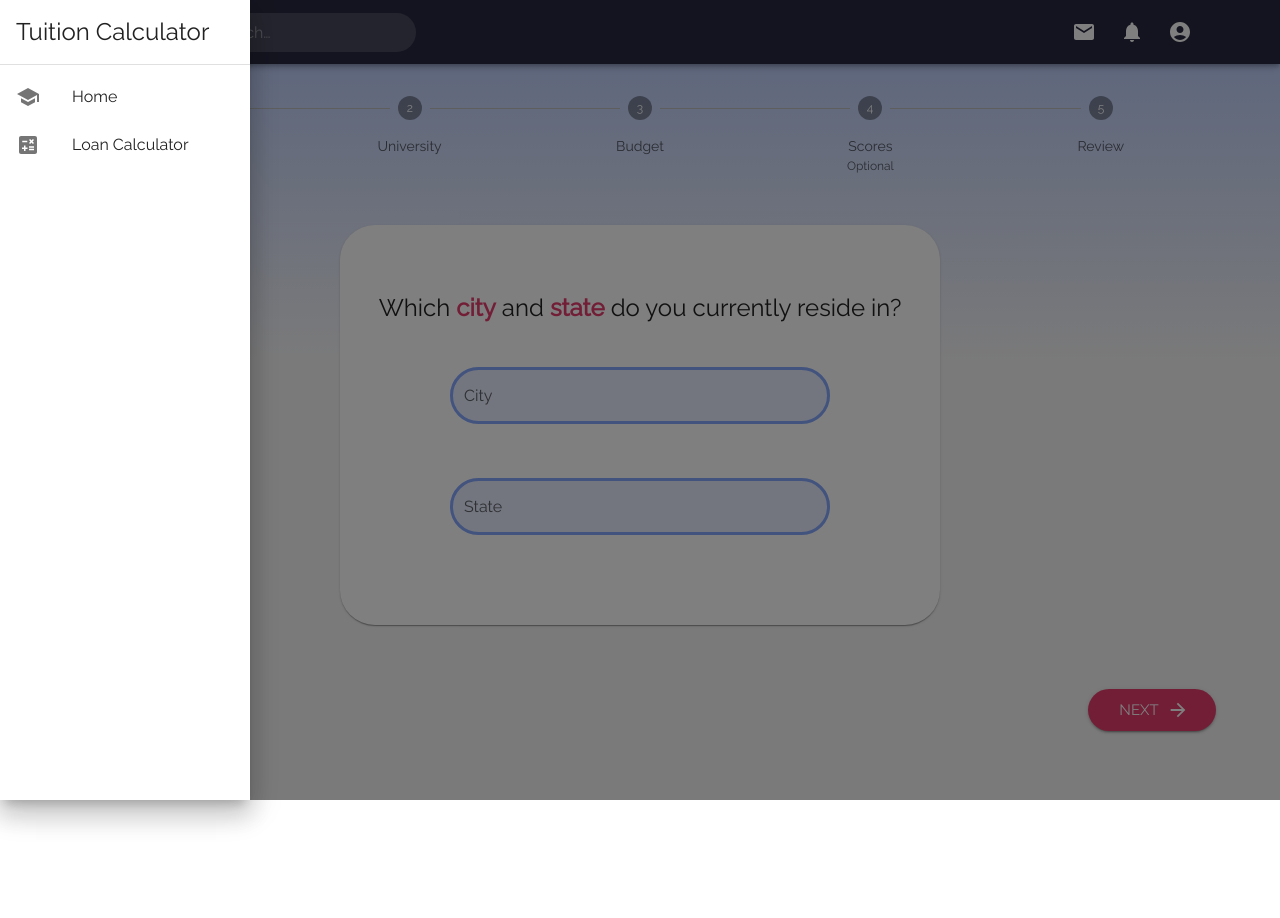
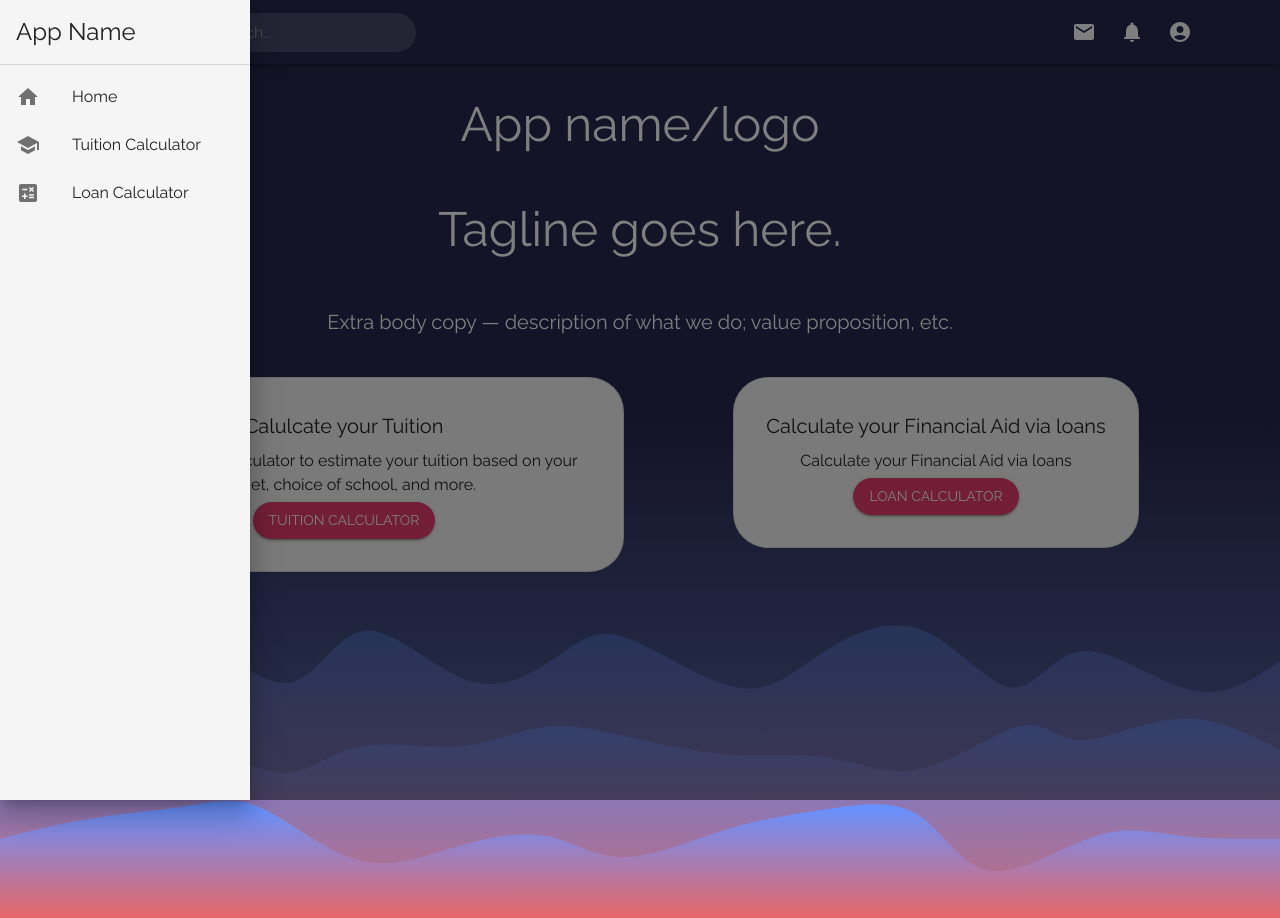
Before and after one commit to JohnRader/tuition-calculator, a Next.js app: page / in a window 1280 px wide. Both pictures are taken after a click on the button 100 px from the left and 32 px from the top of the page. Before the commit the page ends 800 px from the top, so only its background shows below. Built offline with nearby package versions, Linux system fonts and the light colour scheme.

Commit message:
landing page, theme update, added svg

```diff
--- a/src/components/AppHeader/index.tsx
+++ b/src/components/AppHeader/index.tsx
@@ -26,6 +26,7 @@ import {
   MoreVert as MoreIcon,
   Calculate as CalculateIcon,
   School as SchoolIcon,
+  Home as HomeIcon,
 } from '@mui/icons-material';
 import {
   useState, MouseEvent, ReactElement, useEffect,
@@ -178,15 +179,23 @@ export default function AppHeader() {
       onClick={toggleDrawer(false)}
       onKeyDown={toggleDrawer(false)}
     >
-      <Typography variant="h5" padding="1rem">Tuition Calculator</Typography>
+      <Typography variant="h5" padding="1rem">App Name</Typography>
       <Divider />
       <List>
         <ListItem key={Route.HOME} disablePadding>
           <ListItemButton onClick={() => goToRoute(Route.HOME)}>
             <ListItemIcon>
+              <HomeIcon />
+            </ListItemIcon>
+            <ListItemText primary="Home" />
+          </ListItemButton>
+        </ListItem>
+        <ListItem key={Route.TUITION_CALCULATOR} disablePadding>
+          <ListItemButton onClick={() => goToRoute(Route.TUITION_CALCULATOR)}>
+            <ListItemIcon>
               <SchoolIcon />
             </ListItemIcon>
-            <ListItemText primary="Home" />
+            <ListItemText primary="Tuition Calculator" />
           </ListItemButton>
         </ListItem>
         <ListItem key={Route.LOAN_CALCULATOR} disablePadding>
--- a/src/components/HorizontalFormStepper/index.tsx
+++ b/src/components/HorizontalFormStepper/index.tsx
@@ -31,10 +31,11 @@ function FormActions(props: FormActionsProps) {
         <>
           <Box sx={{ flex: '1 1 auto' }} />
           <Button
-            color="primary"
-            variant="outlined"
+            variant="contained"
             size="large"
-            sx={{ mr: 4, minWidth: '128px' }}
+            sx={{
+              mr: 4, minWidth: '128px', backgroundColor: 'whitesmoke', color: 'black',
+            }}
             onClick={formActions.RESET}
           >
             Reset
@@ -55,11 +56,12 @@ function FormActions(props: FormActionsProps) {
         <>
           {/* Back, Skip, and Next actions */}
           <Button
-            color="primary"
-            variant="outlined"
+            variant="contained"
             disabled={currentStep === 0}
             onClick={formActions.BACK}
-            sx={{ mr: 4, minWidth: '128px' }}
+            sx={{
+              mr: 4, minWidth: '128px', backgroundColor: 'whitesmoke', color: 'black',
+            }}
             size="large"
           >
             Back
@@ -67,10 +69,9 @@ function FormActions(props: FormActionsProps) {
           <Box sx={{ flex: '1 1 auto' }} />
           {isStepOptional(currentStep) && (
           <Button
-            color="primary"
             variant="text"
             onClick={formActions.SKIP}
-            sx={{ mr: 2, minWidth: '128px' }}
+            sx={{ mr: 2, minWidth: '128px', color: 'whitesmoke' }}
             size="large"
           >
             Skip
--- a/src/components/OnboardingForm/FormQuestion.tsx
+++ b/src/components/OnboardingForm/FormQuestion.tsx
@@ -1,5 +1,5 @@
 import {
-  TextField, Slider, Typography, Box, Card, Slide, IconButton, Autocomplete,
+  TextField, Slider, Typography, Box, Card, Slide, IconButton, Autocomplete, Grow,
 } from '@mui/material';
 import type { Dispatch, ReactNode, SetStateAction } from 'react';
 import { Edit } from '@mui/icons-material';
@@ -19,6 +19,7 @@ import {
   OnboardingFormAction,
 
 } from '@/types';
+import { theme } from '@/styles/theme';
 
 function classes(input: OnboardingFormInput) {
   const inputClasses: Record<OnboardingFormInput, string> = {
@@ -53,6 +54,7 @@ function LocationStep({
   return (
     <Slide direction="right" in mountOnEnter unmountOnExit>
       <Card
+        variant="outlined"
         sx={{
           height: '400px',
           maxWidth: '600px',
@@ -128,6 +130,7 @@ function UniversityStep({
   return (
     <Slide direction="right" in mountOnEnter unmountOnExit>
       <Card
+        variant="outlined"
         sx={{
           height: '400px',
           maxWidth: '600px',
@@ -186,6 +189,7 @@ function BudgetStep({
   return (
     <Slide direction="right" in mountOnEnter unmountOnExit>
       <Card
+        variant="outlined"
         sx={{
           height: '400px',
           maxWidth: '600px',
@@ -235,6 +239,7 @@ function ScoresStep({
   return (
     <Slide direction="right" in mountOnEnter unmountOnExit>
       <Card
+        variant="outlined"
         sx={{
           height: '400px',
           maxWidth: '600px',
@@ -304,7 +309,6 @@ function ReviewStep({
     return stepMap[stepName];
   };
 
-  const goToStep = (stepName: string) => {
   const stepMap: Record<string, OnboardingFormStep> = {
     LOCATION: OnboardingFormStep.LOCATION,
     UNIVERSITY: OnboardingFormStep.UNIVERSITY,
@@ -312,8 +316,7 @@ function ReviewStep({
     SCORES: OnboardingFormStep.SCORES,
   };
 
-    return setStep(stepMap[stepName]);
-  };
+  const goToStep = (stepName: string) => setStep(stepMap[stepName]);
 
   const stepNames = EnumKeysToArray(OnboardingFormStep);
 
@@ -330,24 +333,33 @@ function ReviewStep({
   };
 
   return (
-    <Box display="flex" flexDirection="column" gap={4} flexGrow="1" alignItems="center" padding="0 1rem">
+    <Box
+      display="flex"
+      flexDirection="column"
+      gap={4}
+      flexGrow="1"
+      alignItems="center"
+      paddingX="1rem"
+      paddingBottom="2rem"
+    >
       <QuestionHeader questionId={OnboardingFormStep.REVIEW} />
       {stepNames.map((key) => (
         <Box key={key} sx={{ width: { xs: '100%', md: '600px' } }}>
           {
             key !== stepNames[stepNames.length - 1]
             && (
+            <Grow in {...{ timeout: (stepMap[key] * 1000) }}>
               <Card variant="outlined" sx={{ padding: '1rem 2rem' }}>
                 <Box key={key} display="flex" flexGrow="1" flexDirection="column" gap={2}>
                   <Box display="flex" justifyContent="space-between" alignItems="center">
-                  <Typography variant="h4" color="secondary">
+                    <Typography variant="h5" color="secondary">
                       {toTitleCase(key)}
                     </Typography>
                     <IconButton sx={{ ml: 2 }} onClick={() => goToStep(key)}><Edit color="primary" /></IconButton>
                   </Box>
 
                   { Object.entries(stepFormValues(key)).map(([formStateKey, formStateValue]) => (
-                  <Box key={`${formStateKey}`} display="flex" gap={1}>
+                    <Box key={`${formStateKey}`} display="flex" gap={1} alignItems="center">
                       <Typography variant="body1">
                         { toTitleCase(formStateKey) }
                         :
@@ -356,10 +368,10 @@ function ReviewStep({
                         { stepValue(formStateKey, formStateValue) }
                       </Typography>
                     </Box>
-
                   ))}
                 </Box>
               </Card>
+            </Grow>
             )
           }
         </Box>
--- a/src/components/OnboardingForm/QuestionHeader.tsx
+++ b/src/components/OnboardingForm/QuestionHeader.tsx
@@ -64,7 +64,7 @@ export default function QuestionHeader({ questionId }: { questionId: OnboardingF
         />
       </Typography>
     ),
-    [OnboardingFormStep.REVIEW]: (<Typography variant="h3" textAlign="center">Review your info</Typography>),
+    [OnboardingFormStep.REVIEW]: (<Typography variant="h4" textAlign="center">Review your info</Typography>),
   };
 
   return questionHeaders[questionId];
--- a/src/pages/index.tsx
+++ b/src/pages/index.tsx
@@ -1,8 +1,14 @@
 import Head from 'next/head';
-import OnboardingForm from '@/components/OnboardingForm';
+import {
+  Grid, Card, Typography, Box, Button,
+} from '@mui/material';
+import { useRouter } from 'next/router';
 import PageWrapper from '@/components/PageWrapper';
+import { Route } from '@/types';
 
-export default function RootPage() {
+export default function HomePage() {
+  const router = useRouter();
+
   return (
     <>
       <Head>
@@ -12,7 +18,79 @@ export default function RootPage() {
         <link rel="icon" href="/favicon.ico" />
       </Head>
 
-      <PageWrapper page={<OnboardingForm />} />
+      <PageWrapper page={(
+        <Box
+          display="flex"
+          height="100%"
+          flexDirection="column"
+          paddingTop={4}
+          textAlign="center"
+          gap={4}
+        >
+          <Typography variant="h3" gutterBottom>
+            App name/logo
+          </Typography>
+          <Typography variant="h3" gutterBottom>
+            Tagline goes here.
+          </Typography>
+          <Typography variant="h6" gutterBottom>
+            Extra body copy — description of what we do; value proposition, etc.
+          </Typography>
+          <Grid container spacing={4}>
+            <Grid item xs={12} md={6}>
+              <Card variant="outlined" sx={{ padding: '2rem' }}>
+                <Typography variant="h6" gutterBottom>
+                  Calulcate your Tuition
+                </Typography>
+                <Typography variant="body1" gutterBottom>
+                  Use our tuition calculator to estimate your tuition based on your budget,
+                  choice of school, and more.
+                </Typography>
+                <Button color="secondary" variant="contained" onClick={() => router.push(Route.TUITION_CALCULATOR)}>
+                  Tuition Calculator
+                </Button>
+              </Card>
+            </Grid>
+            <Grid item xs={12} md={6}>
+              <Card variant="outlined" sx={{ padding: '2rem' }}>
+                <Typography variant="h6" gutterBottom>
+                  Calculate your Financial Aid via loans
+                </Typography>
+                <Typography variant="body1" gutterBottom>
+                  Calculate your Financial Aid via loans
+                </Typography>
+                <Button color="secondary" variant="contained" onClick={() => router.push(Route.LOAN_CALCULATOR)}>
+                  Loan Calculator
+                </Button>
+              </Card>
+            </Grid>
+          </Grid>
+        </Box>
+    )}
+      />
+      <svg width="100%" height="100%" id="svg" viewBox="0 0 1440 390" xmlns="http://www.w3.org/2000/svg">
+        <defs>
+          <linearGradient id="gradient" x1="50%" y1="0%" x2="50%" y2="100%">
+            <stop offset="5%" stopColor="#6791fe" />
+            <stop offset="95%" stopColor="#eb6662" />
+          </linearGradient>
+        </defs>
+        <path d="M 0,400 C 0,400 0,100 0,100 C 34.08788103666747,115.25240511479593 68.17576207333494,130.50481022959187 103,120 C 137.82423792666506,109.49518977040813 173.3848327433277,73.23316419642846 212,78 C 250.6151672566723,82.76683580357154 292.28490695335415,128.5625329846943 324,125 C 355.71509304664585,121.43746701530571 377.4755394432558,68.51670386479441 411,66 C 444.5244605567442,63.4832961352056 489.81293527362254,111.37065155612811 530,123 C 570.1870647263775,134.6293484438719 605.2727194622539,110.00068991069315 631,92 C 656.7272805377461,73.99931008930685 673.0961868773618,62.626588801099274 707,75 C 740.9038131226382,87.37341119890073 792.3425330282992,123.49295488490975 830,130 C 867.6574669717008,136.50704511509025 891.5336810094418,113.40159165926178 924,92 C 956.4663189905582,70.59840834073822 997.5227429339341,50.90067847804312 1036,65 C 1074.477257066066,79.09932152195688 1110.375347254822,126.9956944285658 1138,130 C 1165.624652745178,133.0043055714342 1184.9758680467787,91.11654380769383 1219,89 C 1253.0241319532213,86.88345619230617 1301.7211805580632,124.53813034065891 1341,133 C 1380.2788194419368,141.4618696593411 1410.1394097209684,120.73093482967055 1440,100 C 1440,100 1440,400 1440,400 Z" stroke="none" strokeWidth="0" fill="url(#gradient)" fillOpacity="0.4" className="transition-all duration-300 ease-in-out delay-150 path-0" />
+        <defs>
+          <linearGradient id="gradient" x1="50%" y1="0%" x2="50%" y2="100%">
+            <stop offset="5%" stopColor="#6791fe" />
+            <stop offset="95%" stopColor="#eb6662" />
+          </linearGradient>
+        </defs>
+        <path d="M 0,400 C 0,400 0,200 0,200 C 29.630546283087405,217.87001288114908 59.26109256617481,235.7400257622982 93,229 C 126.73890743382519,222.2599742377018 164.5861760183882,190.9099098319564 203,191 C 241.4138239816118,191.0900901680436 280.3942033602725,222.62033490987625 312,226 C 343.6057966397275,229.37966509012375 367.8370105405218,204.60875052853865 402,197 C 436.1629894594782,189.39124947146135 480.2577544776402,198.9446629759692 517,196 C 553.7422455223598,193.0553370240308 583.131971548917,177.6125975675845 614,174 C 644.868028451083,170.3874024324155 677.2143593266918,178.6049467536929 714,187 C 750.7856406733082,195.3950532463071 792.0105911443158,203.96761541764397 829,206 C 865.9894088556842,208.03238458235603 898.7432760960456,203.52459157573122 932,209 C 965.2567239039544,214.47540842426878 999.0163044715016,229.93401827943114 1038,221 C 1076.9836955284984,212.06598172056886 1121.191506017948,178.7393353065442 1149,173 C 1176.808493982052,167.2606646934558 1188.2176714567063,189.10864049439192 1216,189 C 1243.7823285432937,188.89135950560808 1287.9378081552268,166.82610271588803 1328,165 C 1368.0621918447732,163.17389728411197 1404.0310959223866,181.58694864205597 1440,200 C 1440,200 1440,400 1440,400 Z" stroke="none" strokeWidth="0" fill="url(#gradient)" fillOpacity="0.53" className="transition-all duration-300 ease-in-out delay-150 path-1" />
+        <defs>
+          <linearGradient id="gradient" x1="50%" y1="0%" x2="50%" y2="100%">
+            <stop offset="5%" stopColor="#6791fe" />
+            <stop offset="95%" stopColor="#eb6662" />
+          </linearGradient>
+        </defs>
+        <path d="M 0,400 C 0,400 0,300 0,300 C 33.9397880204087,291.46588641668995 67.8795760408174,282.93177283337997 105,277 C 142.1204239591826,271.06822716662003 182.4214838571391,267.7387950831702 213,263 C 243.5785161428609,258.2612049168298 264.4344885306264,252.1130468339394 295,266 C 325.5655114693736,279.8869531660606 365.840562020355,313.80901758107206 403,324 C 440.159437979645,334.19098241892794 474.2032633879535,320.65088284177256 510,310 C 545.7967366120465,299.34911715822744 583.3463844278313,291.5874510518379 614,297 C 644.6536155721687,302.4125489481621 668.4111989007214,320.99931295087595 701,321 C 733.5888010992786,321.00068704912405 775.0088199692831,302.4152971446582 816,290 C 856.9911800307169,277.5847028553418 897.5535212221463,271.33949847049126 935,266 C 972.4464787778537,260.66050152950874 1006.7770951421321,256.2267089733767 1034,274 C 1061.222904857868,291.7732910266233 1081.3380982093254,331.75366563600215 1115,336 C 1148.6619017906746,340.24633436399785 1195.8705120205661,308.7586284826148 1233,297 C 1270.1294879794339,285.2413715173852 1297.1798537084096,293.21182043353866 1330,297 C 1362.8201462915904,300.78817956646134 1401.4100731457952,300.3940897832307 1440,300 C 1440,300 1440,400 1440,400 Z" stroke="none" strokeWidth="0" fill="url(#gradient)" fillOpacity="1" className="transition-all duration-300 ease-in-out delay-150 path-2" />
+      </svg>
     </>
   );
 }
--- a/src/styles/globals.css
+++ b/src/styles/globals.css
@@ -8,7 +8,7 @@
   --background-hex: #f5f5f6;
 
   --primary-rgb: 41, 41, 64;
-  --primary-hex: #292940;
+  --primary-hex: #282850;
 
   --primary-rgb-dark: 0, 0, 25;
   --primary-hex-dark: #000019;
@@ -86,11 +86,8 @@ body {
 }
 
 body {
-  background: linear-gradient(
-    0deg,
-    rgba(var(--background-rgb)) 55%,
-    rgba(103, 145, 254, 0.8) 130.52%),
-    #FFFFFF;
+  background: linear-gradient(180deg, #282850 45.88%, rgba(103, 145, 254, 0.8) 130.52%), linear-gradient(0deg, #FFFFFF, #FFFFFF);
+  color: white
 }
 
 a {
--- a/src/styles/theme.ts
+++ b/src/styles/theme.ts
@@ -3,7 +3,7 @@ import { createTheme } from '@mui/material';
 const themeBase = createTheme({
   palette: {
     primary: {
-      main: '#292940',
+      main: '#282850',
     },
     secondary: {
       main: '#e53d6f',
@@ -21,8 +21,8 @@ const themeBase = createTheme({
       main: '#6791FE',
     },
     background: {
-      paper: '#fff',
-      default: '#292940',
+      paper: 'whitesmoke',
+      default: '#282850',
     },
     accentBlue: {
       main: '#6791FE',
@@ -64,7 +64,7 @@ export const theme = {
     MuiMobileStepper: {
       styleOverrides: {
         root: {
-          backgroundColor: 'rgb(var(--primary-rgb-light))',
+          backgroundColor: themeBase.palette.primary.light,
         },
         dotActive: {
           backgroundColor: 'rgb(var(--secondary-rgb-light))',
@@ -74,6 +74,7 @@ export const theme = {
     MuiStepIcon: {
       styleOverrides: {
         root: {
+          color: 'rgb(var(--primary-rgb-light))',
           '&.Mui-active': {
             color: 'rgb(var(--secondary-rgb))',
           },
@@ -82,6 +83,24 @@ export const theme = {
           },
           '&.Mui-error': {
             color: 'rgb(var(--error-rgb))',
+          },
+        },
+      },
+    },
+    MuiStepLabel: {
+      styleOverrides: {
+        root: {
+          '.MuiStepLabel-label': {
+            color: 'white',
+            '&.Mui-active': {
+              color: 'white',
+            },
+            '&.Mui-completed': {
+              color: 'white',
+            },
+          },
+          '.MuiTypography-caption': {
+            color: 'white',
           },
         },
       },
--- a/src/types/routes.ts
+++ b/src/types/routes.ts
@@ -1,5 +1,6 @@
 export enum Route {
   HOME = '/',
+  TUITION_CALCULATOR = '/tuition-calculator',
   REPORT = '/report',
   LOAN_CALCULATOR = '/loan-calculator',
 }
```
Also changed, not shown: src/pages/report/index.tsx (+8 -2 lines), src/pages/tuition-calculator/index.tsx (added, +18 -0 lines). Lines whose indentation alone changed are shown as unchanged.
